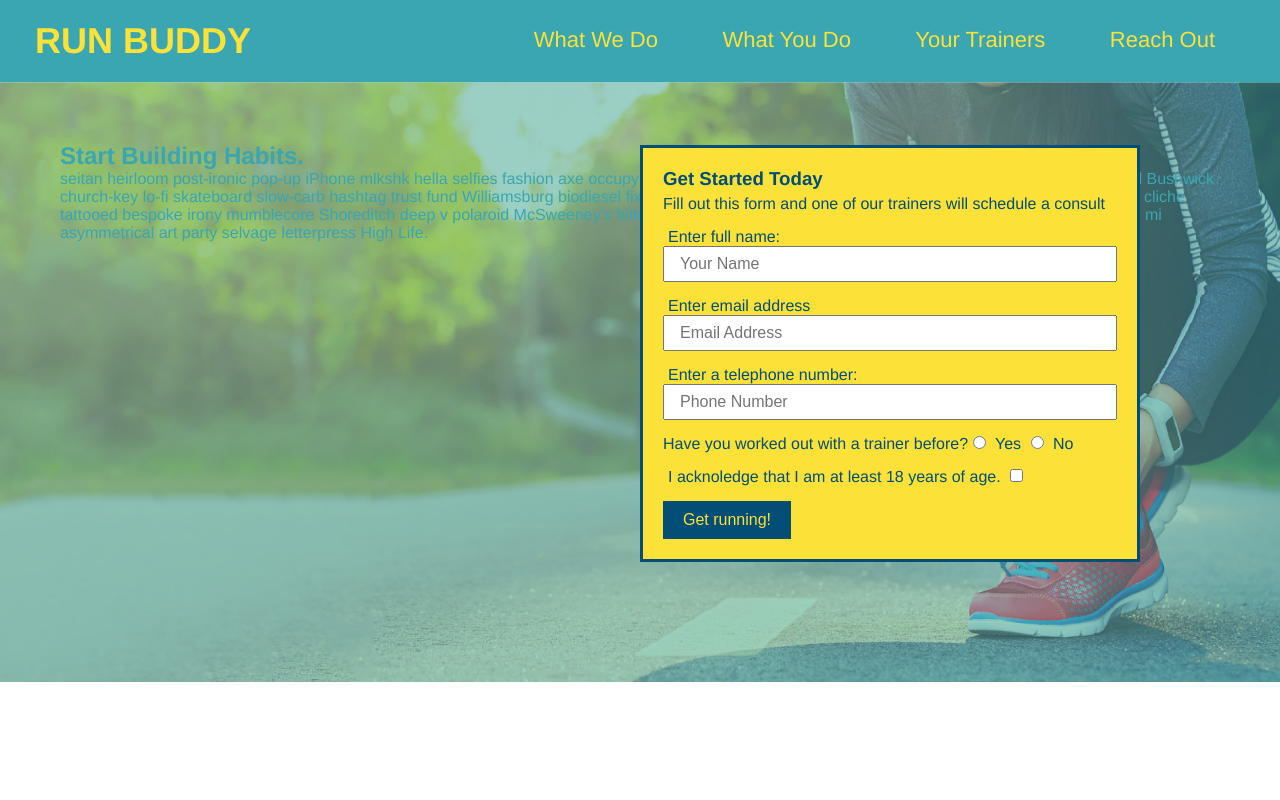
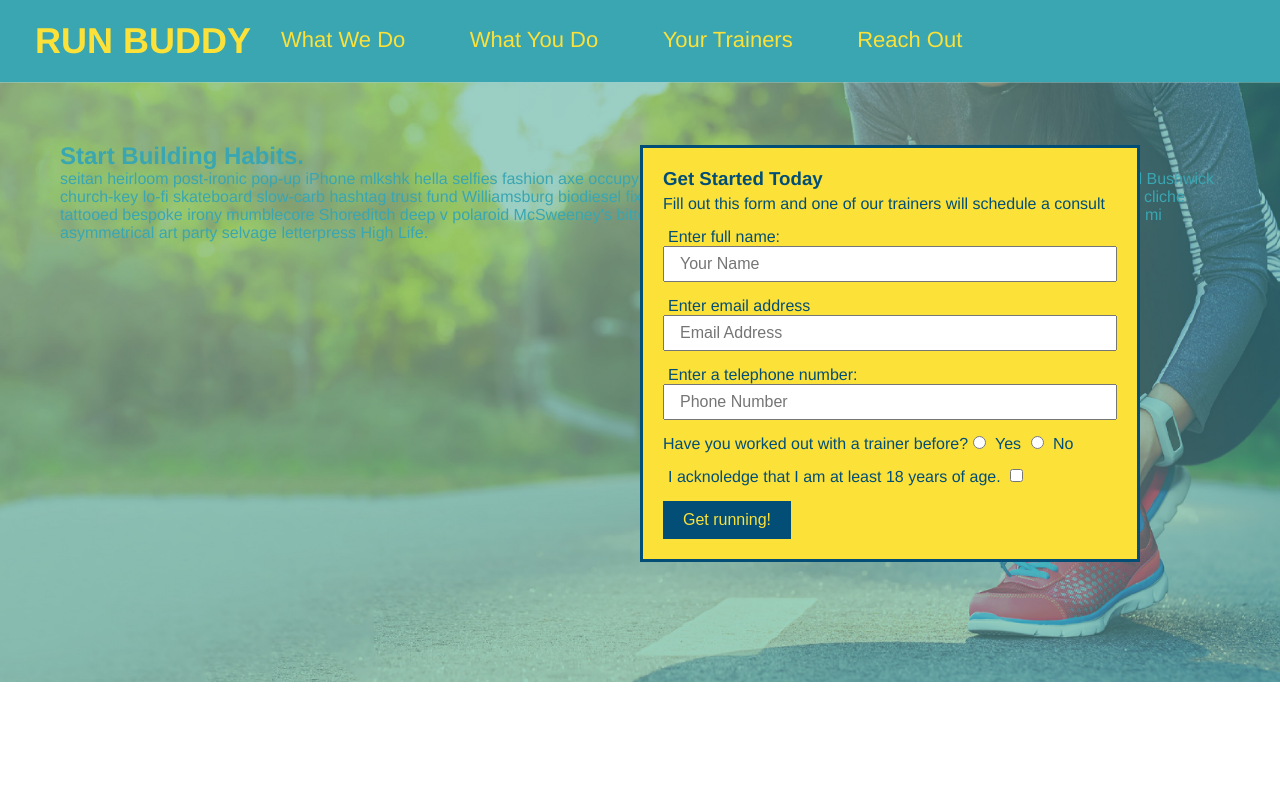
Before and after one commit to mtaylo1/run-buddy, a plain HTML site: page index.html in a window 1280 px wide. Shown: the top 800 px of the page. Drawn offline with Linux system fonts and the light colour scheme.

Commit message:
add flexbox to header

```diff
--- a/assets/css/style.css
+++ b/assets/css/style.css
@@ -6,10 +6,9 @@
 }
 
 header nav {
-
-  float: right;
+  flex-wrap: wrap;
   margin: 7px 0;
-
+  justify-content: space-between;
 }
 
 header nav ul li {
@@ -29,7 +28,7 @@ header nav ul li a {
 header {
 
   padding: 20px 35px;
-
+  display: flex;
   background-color: #39a6b2;
 
   }
@@ -40,7 +39,6 @@ header h1 {
     font-size: 36px;
     color: #fce138;
     margin: 0;
-    display: inline;
 
   }
 
```
